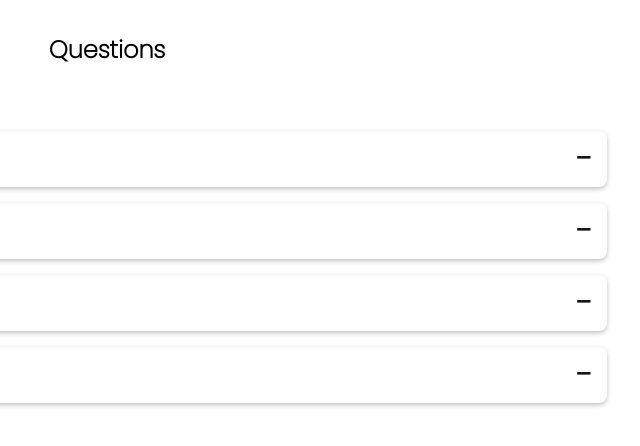
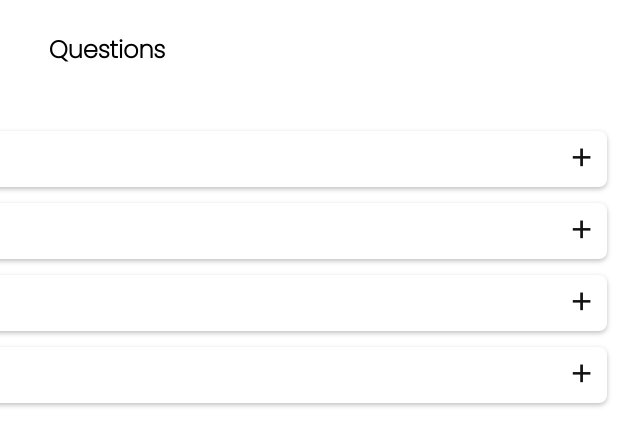
Before and after one commit to vigneshwaran-tringapps/collapsible, a plain HTML site: page index.html in a window 1280 px wide. Shown: the full height of the page, 533-1173 px from the left. Drawn offline with Linux system fonts and the light colour scheme.

Commit message:
style code smell

```diff
--- a/style.css
+++ b/style.css
@@ -41,9 +41,7 @@
     position: absolute;
     right: 1rem;
   }
-  .collapsible-item-title::after {
-    content: "\2212";
-  }
+
   .collapsible-item-detail {
     max-height: 0;
     overflow: hidden;
```
